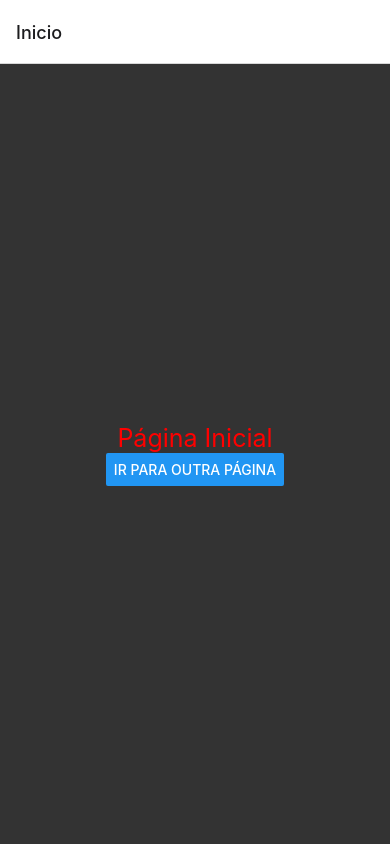
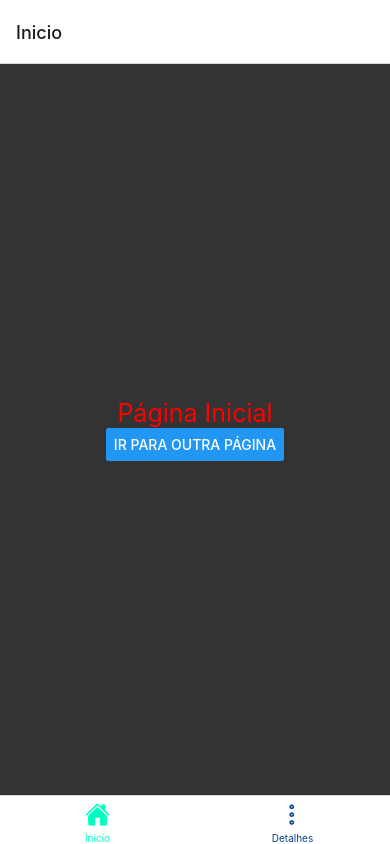
Before and after one commit to PedroPort3s/Caca-Curso, a React Native app: screen / in a window 390 px wide. Built offline with nearby package versions, Linux system fonts and the light colour scheme.

Commit message:
Bottom tab page e icones

```diff
--- a/App.js
+++ b/App.js
@@ -1,9 +1,8 @@
 import * as React from 'react';
 import { Button, View, Text } from 'react-native';
 import { NavigationContainer } from '@react-navigation/native';
-import { createNativeStackNavigator } from '@react-navigation/native-stack';
-// import { StyleSheet } from 'react-native';
-
+import { createBottomTabNavigator } from '@react-navigation/bottom-tabs';
+import Ionicons from 'react-native-vector-icons/Ionicons';
 import styles from './assets/styles/styles'
 
 function InicioTela({ navigation }) {
@@ -30,31 +29,33 @@ function DetalhesTela({ navigation }) {
   );
 }
 
-const Stack = createNativeStackNavigator();
+const Tab = createBottomTabNavigator();
 
 function App() {
   return (
     <NavigationContainer>
-      <Stack.Navigator initialRouteName="Inicio">
-        <Stack.Screen name="Inicio" component={InicioTela} />
-        <Stack.Screen name="Detalhes" component={DetalhesTela} />
-      </Stack.Navigator>
+      <Tab.Navigator initialRouteName="Inicio" screenOptions={({ route }) => ({
+          tabBarIcon: ({ focused, color, size }) => {
+            let iconName;
+
+            if (route.name === 'Inicio') {
+              iconName = focused
+                ? 'home' : 'home-outline';
+            } else if (route.name === 'Detalhes') {
+              iconName = focused ? 'ellipsis-vertical' : 'ellipsis-vertical-outline';
+            }
+
+            return <Ionicons name={iconName} size={size} color={color} />;
+          },
+          tabBarActiveTintColor: '#00FFC1',
+          tabBarInactiveTintColor: '#00418F',
+        })}
+        >
+        <Tab.Screen name="Inicio" component={InicioTela} />
+        <Tab.Screen name="Detalhes" component={DetalhesTela} />
+      </Tab.Navigator>
     </NavigationContainer>
   );
 }
 
 export default App;
-
-// Estilos
-// const styles = StyleSheet.create({
-//   basico: {
-//     flex: 1,
-//     alignItems: 'center',
-//     justifyContent: 'center',
-//     backgroundColor: '#333333',
-//   },
-//   textosBasicos: {
-//     color: 'red',
-//     fontSize: 25,
-//   }
-// })
--- a/package.json
+++ b/package.json
@@ -8,6 +8,7 @@
     "eject": "expo eject"
   },
   "dependencies": {
+    "@react-navigation/bottom-tabs": "^6.0.5",
     "@react-navigation/native": "^6.0.2",
     "@react-navigation/native-stack": "^6.1.0",
     "expo": "~42.0.1",
@@ -17,6 +18,7 @@
     "react-native": "https://github.com/expo/react-native/archive/sdk-42.0.0.tar.gz",
     "react-native-safe-area-context": "3.2.0",
     "react-native-screens": "~3.4.0",
+    "react-native-vector-icons": "^8.1.0",
     "react-native-web": "~0.13.12"
   },
   "devDependencies": {
```
Also changed, not shown: 1 other file (tests, documents, lock files or other folders).
